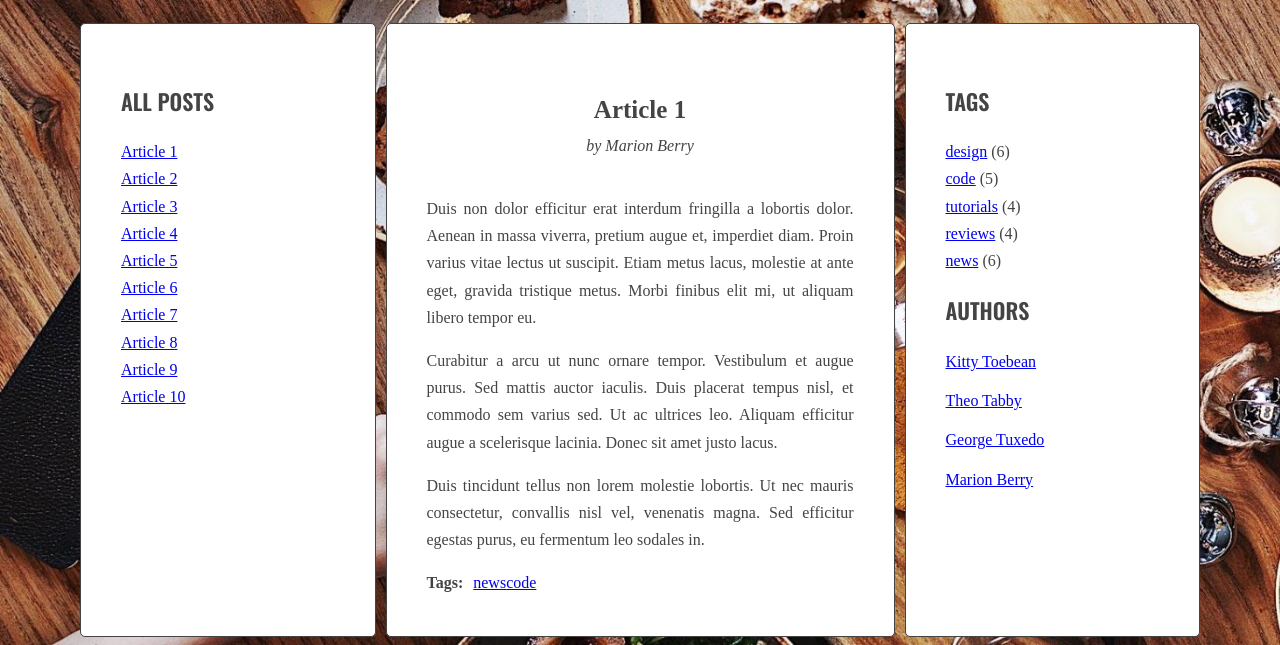
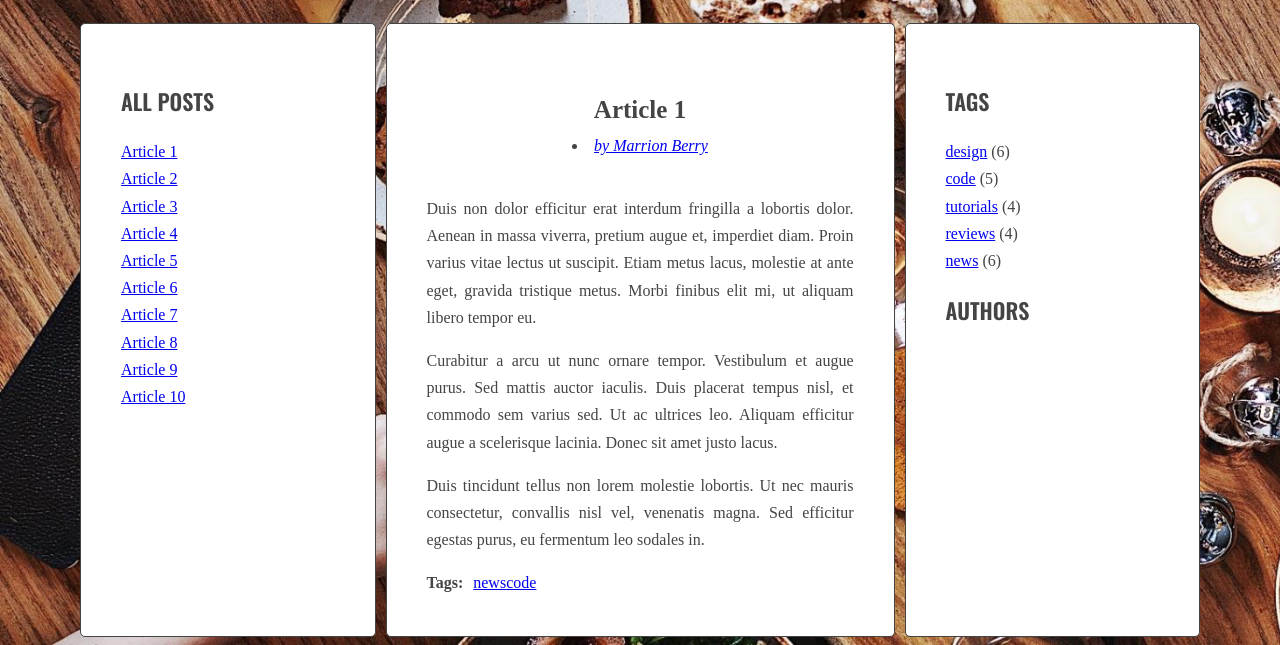
Before and after one commit to B7atis/Javascript_Blog, a website: page index.html in a window 1280 px wide. Shown: the part 300-945 px from the top of the page. Drawn offline with nearby package versions, Linux system fonts and the light colour scheme.

Commit message:
Added function generationAuthors

```diff
--- a/index.html
+++ b/index.html
@@ -16,9 +16,9 @@
                   </ul>
                 </aside>
                 <section class="posts">
-                  <article class="post active" id="article-1" data-tags="news code">
+                  <article class="post active" id="article-1" data-tags="news code" data-author="by Marrion Berry">
                     <h3 class="post-title">Article 1</h3>
-                    <p class="post-author">by Marion Berry</p>
+                    <p class="post-author"></p>
                     <div class="post-content">
                       <p>Duis non dolor efficitur erat interdum fringilla a lobortis dolor. Aenean in massa viverra, pretium augue et, imperdiet diam. Proin varius vitae lectus ut suscipit. Etiam metus lacus, molestie at ante eget, gravida tristique metus. Morbi finibus elit mi, ut aliquam libero tempor eu.</p>
                       <p>Curabitur a arcu ut nunc ornare tempor. Vestibulum et augue purus. Sed mattis auctor iaculis. Duis placerat tempus nisl, et commodo sem varius sed. Ut ac ultrices leo. Aliquam efficitur augue a scelerisque lacinia. Donec sit amet justo lacus.</p>
@@ -30,9 +30,9 @@
                       </ul>
                     </div>
                   </article>
-                  <article class="post" id="article-2" data-tags="news reviews design">
+                  <article class="post" id="article-2" data-tags="news reviews design" data-author="by Theo Tabby">
                     <h3 class="post-title">Article 2</h3>
-                    <p class="post-author">by Theo Tabby</p>
+                    <p class="post-author"></p>
                     <div class="post-content">
                       <p>Phasellus sollicitudin, arcu vel iaculis ullamcorper, quam leo viverra orci, et faucibus quam sapien vel est. Maecenas ac suscipit elit. Nullam interdum, lorem vitae venenatis pulvinar, ex dui malesuada nunc, tempus cursus enim metus vel nulla.</p>
                       <p>Integer hendrerit, eros id efficitur dapibus, ante arcu ullamcorper orci, a iaculis felis turpis at purus. Quisque sodales posuere sapien vel consectetur. Duis dui urna, commodo non ante nec, mattis dictum enim. Donec aliquam erat sed diam lobortis, vel gravida lacus laoreet. Phasellus pretium maximus mi, eu posuere justo suscipit vel.</p>
@@ -44,9 +44,9 @@
                       </ul>
                     </div>
                   </article>
-                  <article class="post" id="article-3" data-tags="design tutorials">
+                  <article class="post" id="article-3" data-tags="design tutorials" data-author="by George Tuxedo">
                     <h3 class="post-title">Article 3</h3>
-                    <p class="post-author">by George Tuxedo</p>
+                    <p class="post-author"></p>
                     <div class="post-content">
                       <p>Mauris vel pellentesque turpis, ac sodales nisl. Quisque iaculis mi velit, ut convallis tellus accumsan a. Quisque iaculis, nisi et dignissim tincidunt, nisl eros euismod nulla, finibus laoreet erat enim posuere elit.</p>
                       <p>Aenean at semper urna. Duis vel sapien molestie, egestas diam consequat, molestie nulla. Praesent a malesuada metus. Praesent et tempus leo.</p>
@@ -58,9 +58,9 @@
                       </ul>
                     </div>
                   </article>
-                  <article class="post" id="article-4" data-tags="tutorials code design">
+                  <article class="post" id="article-4" data-tags="tutorials code design" data-author="by Kitty Toebean">
                     <h3 class="post-title">Article 4</h3>
-                    <p class="post-author">by Kitty Toebean</p>
+                    <p class="post-author"></p>
                     <div class="post-content">
                       <p>Morbi vel cursus nulla, vel varius mauris. Suspendisse sed elit sit amet risus faucibus vestibulum ut sit amet purus. Donec orci est, condimentum ut quam quis, scelerisque fringilla ligula.</p>
                       <p>Quisque bibendum nisl id quam sagittis, id pretium dolor scelerisque. Suspendisse non odio nec velit dapibus placerat non a libero.</p>
@@ -72,9 +72,9 @@
                       </ul>
                     </div>
                   </article>
-                  <article class="post" id="article-5" data-tags="reviews code" >
+                  <article class="post" id="article-5" data-tags="reviews code" data-author="by Marrion Berry">
                     <h3 class="post-title">Article 5</h3>
-                    <p class="post-author">by Marion Berry</p>
+                    <p class="post-author"></p>
                     <div class="post-content">
                       <p>Suspendisse sem eros, euismod condimentum arcu ac, consequat fermentum orci. Nam convallis lacus nec interdum vestibulum. Vestibulum luctus, quam eu tristique ornare, lorem nibh sodales enim, vitae tempor dolor ante vitae tortor.</p>
                       <p>Duis venenatis metus quis luctus lobortis. In porttitor ipsum eget ligula aliquam ornare. Cras malesuada urna id volutpat sodales.</p>
@@ -86,9 +86,9 @@
                       </ul>
                     </div>
                   </article>
-                  <article class="post" id="article-6" data-tags="design reviews">
+                  <article class="post" id="article-6" data-tags="design reviews" data-author="by George Tuxedo">
                     <h3 class="post-title">Article 6</h3>
-                    <p class="post-author">by George Tuxedo</p>
+                    <p class="post-author"></p>
                     <div class="post-content">
                       <p>Donec posuere iaculis ante sed hendrerit. Lorem ipsum dolor sit amet, consectetur adipiscing elit. Quisque hendrerit neque nec urna tincidunt, quis vehicula dui vulputate. Morbi est sapien, auctor ut lectus eu, placerat viverra lorem.</p>
                       <p>Cras consectetur at erat id accumsan. Suspendisse lacinia in nulla quis vulputate. Nunc vitae consectetur augue. Nam ut vehicula mi. Aliquam tristique, purus in hendrerit porta, elit lectus finibus mi, vel malesuada nisl lectus a libero.</p>
@@ -100,9 +100,9 @@
                       </ul>
                     </div>
                   </article>
-                  <article class="post" id="article-7" data-tags="news design tutorials">
+                  <article class="post" id="article-7" data-tags="news design tutorials" data-author="by Kitty Toebean">
                     <h3 class="post-title">Article 7</h3>
-                    <p class="post-author">by Kitty Toebean</p>
+                    <p class="post-author"></p>
                     <div class="post-content">
                       <p>Donec eleifend mauris ac nisl fermentum, ac fermentum turpis dignissim. Aliquam diam nisl, imperdiet a varius eget, lobortis sed nisi. Nullam suscipit ipsum sed magna blandit, sed pellentesque urna malesuada.</p>
                       <p>Duis vestibulum arcu et lectus viverra porta. Praesent tempor lacus eget quam mattis, sit amet venenatis diam ultrices. Morbi gravida sapien quis ligula tincidunt, vel sagittis erat ultrices.</p>
@@ -114,9 +114,9 @@
                       </ul>
                     </div>
                   </article>
-                  <article class="post" id="article-8" data-tags="code news">
+                  <article class="post" id="article-8" data-tags="code news" data-author="by Theo Tabby">
                     <h3 class="post-title">Article 8</h3>
-                    <p class="post-author">by Theo Tabby</p>
+                    <p class="post-author"></p>
                     <div class="post-content">
                       <p>Praesent quis imperdiet erat. Curabitur tempor sapien a interdum malesuada. Proin libero erat, sagittis a sollicitudin eget, pulvinar nec risus. Cras et suscipit sem.</p>
                       <p>Maecenas consequat diam nec sollicitudin congue. Aenean porttitor porttitor quam, condimentum interdum metus congue sed. Donec at nulla ipsum.</p>
@@ -128,7 +128,7 @@
                       </ul>
                     </div>
                   </article>
-                  <article class="post" id="article-9" data-tags="code design news reviews">
+                  <article class="post" id="article-9" data-tags="code design news reviews" data-author="by Marrion Berry">
                     <h3 class="post-title">Article 9</h3>
                     <p class="post-author">by Marion Berry</p>
                     <div class="post-content">
@@ -142,9 +142,9 @@
                       </ul>
                     </div>
                   </article>
-                  <article class="post" id="article-10" data-tags="code news">
+                  <article class="post" id="article-10" data-tags="code news" data-author="by George Tuxedo">
                     <h3 class="post-title">Article 10</h3>
-                    <p class="post-author">by George Tuxedo</p>
+                    <p class="post-author"></p>
                     <div class="post-content">
                       <p>Aliquam erat volutpat. Ut non eleifend lectus. Donec suscipit tellus tempor, ornare dui id, hendrerit neque. Phasellus lacinia laoreet dui in luctus. Sed hendrerit, magna sit amet varius tempor, augue augue scelerisque est, non scelerisque mauris libero eu sapien.</p>
                       <p>Sed at sapien in quam sollicitudin aliquam. In interdum metus a mi porttitor luctus. Sed commodo, arcu id lacinia posuere, felis elit pharetra urna, at feugiat est orci sit amet libero. Quisque in nisl est. Nullam vehicula at lectus non luctus. Cras aliquam neque magna, at varius nisi egestas ut.</p>
@@ -168,26 +168,6 @@
                   </ul>
                   <h2 class="section-title">Authors</h2>
                   <ul class="list authors">
-                    <li>
-                      <a href="#">
-                        <span class="author-name">Kitty Toebean</span>
-                      </a>
-                    </li>
-                    <li>
-                      <a href="#">
-                        <span class="author-name">Theo Tabby</span>
-                      </a>
-                    </li>
-                    <li>
-                      <a href="#">
-                        <span class="author-name">George Tuxedo</span>
-                      </a>
-                    </li>
-                    <li>
-                      <a href="#">
-                        <span class="author-name">Marion Berry</span>
-                      </a>
-                    </li>
                   </ul>
                 </aside>
               </main>
--- a/js/script.js
+++ b/js/script.js
@@ -52,7 +52,8 @@ for(let link of links){
 const optArticleSelector = '.post',
   optTitleSelector = '.post-title',
   optTitleListSelector = '.titles',
-  optArticleTagsSelector = '.post-tags .list';
+  optArticleTagsSelector = '.post-tags .list',
+  optArticleAuthorSelector = '.post-author';
 
 
 function generateTitleLinks(customSelector = ''){
@@ -243,3 +244,35 @@ function addClickListenersToTags(){
 }
 
 addClickListenersToTags();
+
+const generateAuthors = function(){
+  /* find all authors */
+
+  const articles = document.querySelectorAll(optArticleSelector);
+
+  /* START LOOP for every author */
+  for(let article of articles) {
+
+    /* find author post */
+    const authorWrapper = article.querySelector(optArticleAuthorSelector);
+    console.log(authorWrapper);
+    /* make html variable with empty string */
+    let html = '';
+
+    /* get author from data-author attribute */
+    const tagAuthor = article.getAttribute('data-author');
+    console.log(tagAuthor);
+
+    /* generate html of the link */
+    const linkHTML = '<li><a href="#author-' + tagAuthor + '">' + tagAuthor + '</a></li>';
+
+    /* add generate code to html variable */
+    html = html + linkHTML;
+
+    /* insert html of all links into the tags wrapper */
+    authorWrapper.innerHTML = html;
+  /* END LOOP for every article */
+  }
+};
+
+generateAuthors();
```
